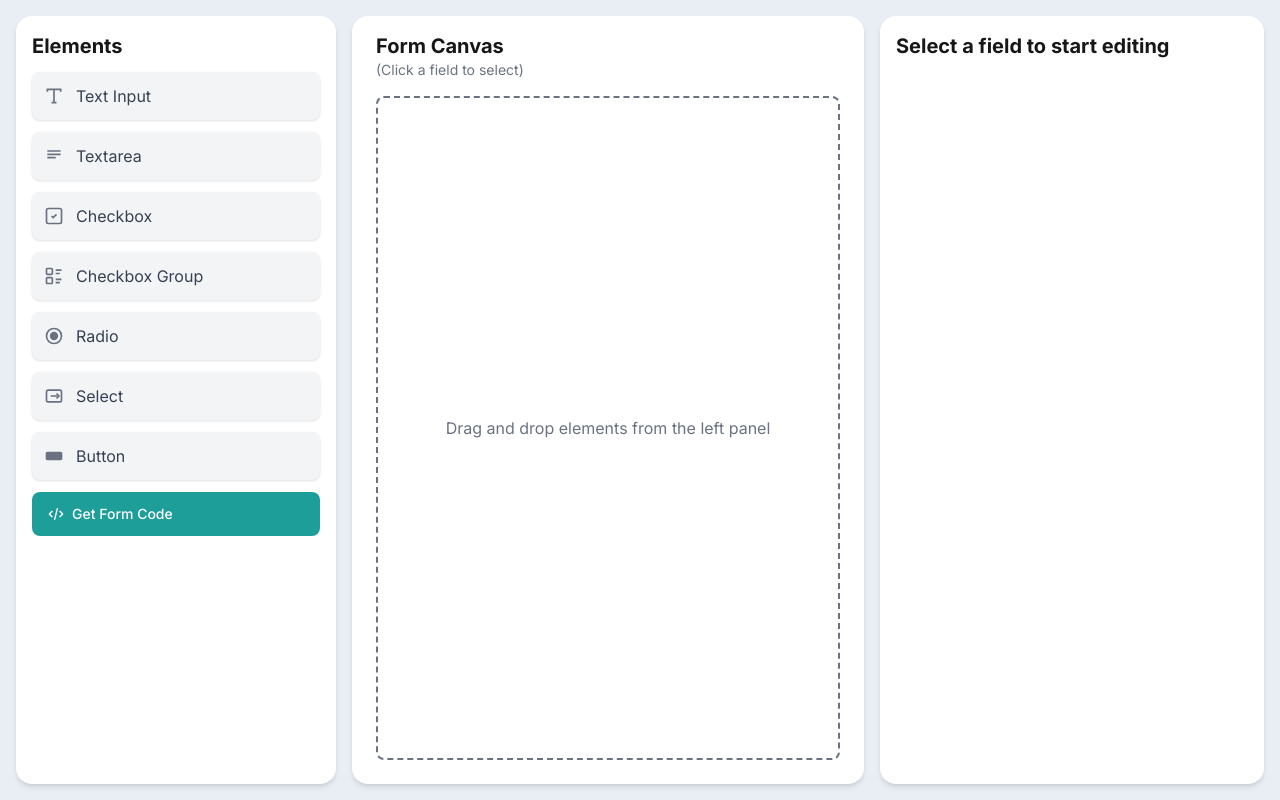
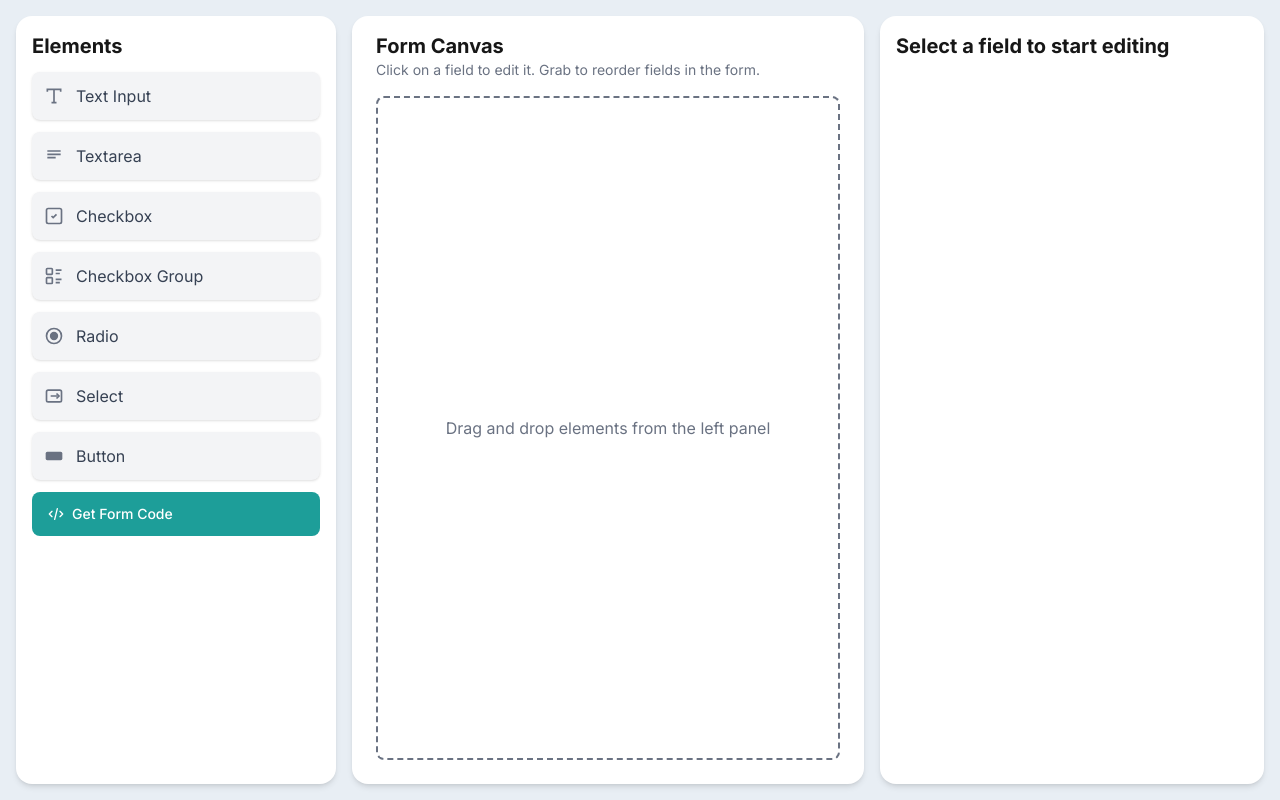
Before and after one commit to martins87/form-builder, a Next.js app: page / in a window 1280 px wide. Built offline with nearby package versions, Linux system fonts and the light colour scheme.

Commit message:
edit subtitle on canvas

```diff
--- a/app/components/FormCanvas.tsx
+++ b/app/components/FormCanvas.tsx
@@ -22,7 +22,9 @@ const FormCanvas = () => {
     <div className="flex min-h-full flex-col gap-4" ref={setNodeRef}>
       <div>
         <h2 className="text-xl font-bold">Form Canvas</h2>
-        <p className="text-sm text-gray-500">(Click a field to select)</p>
+        <p className="text-sm text-gray-500">
+          Click on a field to edit it. Grab to reorder fields in the form.
+        </p>
       </div>
 
       {fields.length === 0 && (
```
